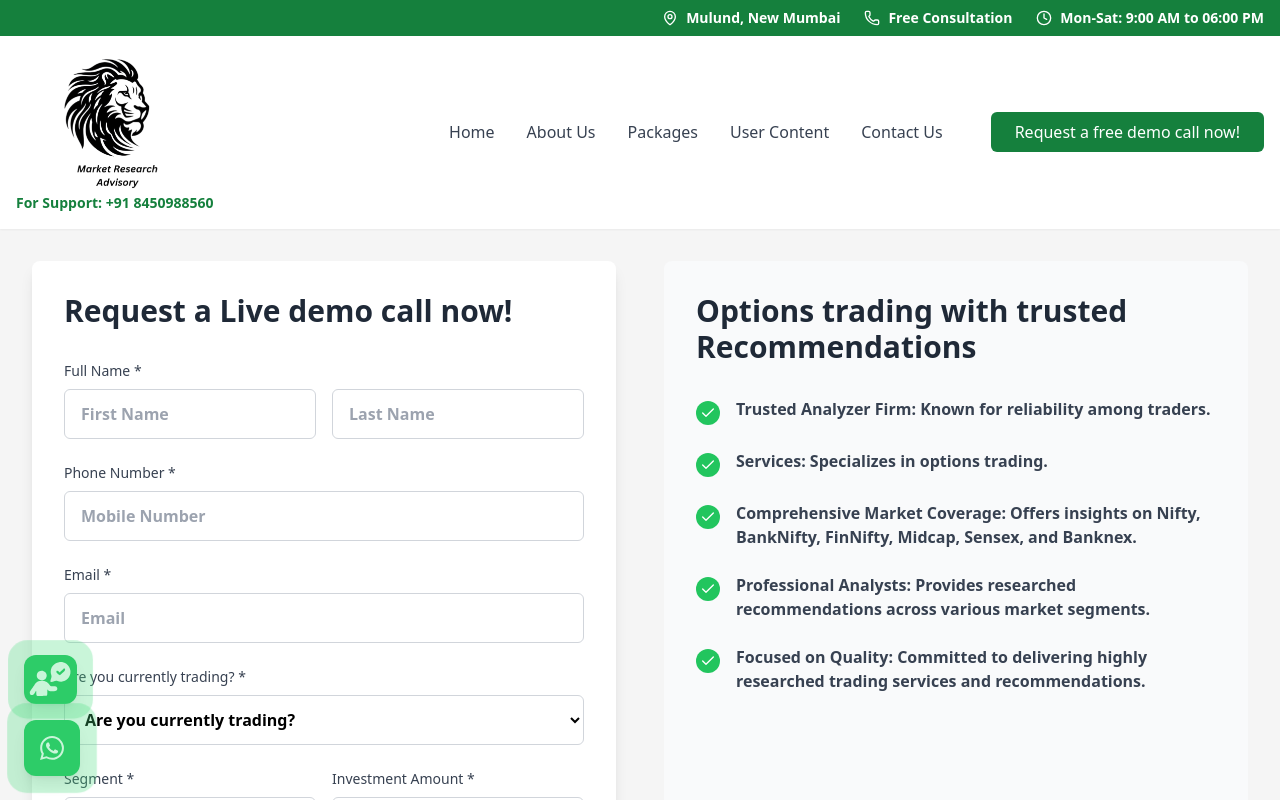
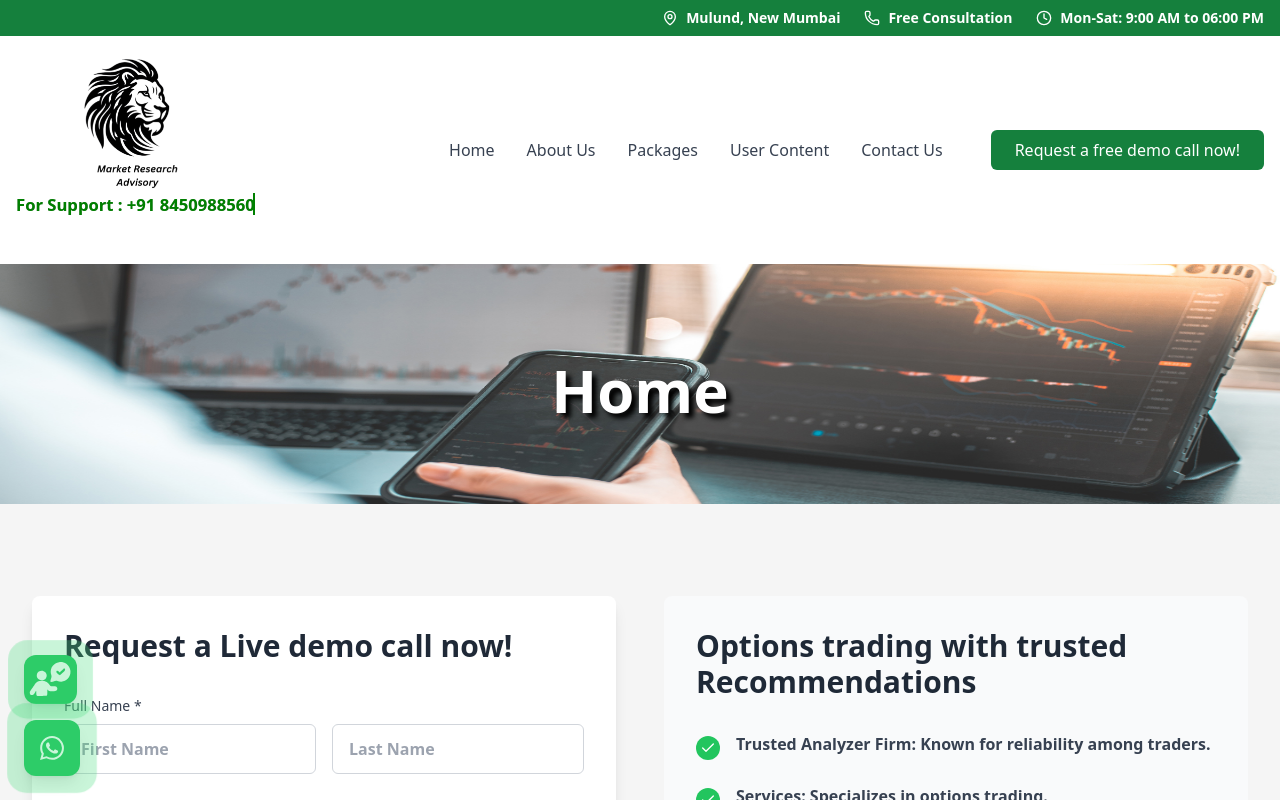
Before and after one commit to pawaradvait/capital-research, a React (Vite) app: page / in a window 1280 px wide. Shown: the top 800 px of the page. Built offline with nearby package versions, Linux system fonts and the light colour scheme; the HTML template or start-up script is replaced by a standard one.

Commit message:
added animation on header in For Support

```diff
--- /dev/null
+++ b/src/components/BgHeadingImg.jsx
@@ -0,0 +1,13 @@
+import React from 'react'
+import bgHeadingImg from '../assets/bgHeadingImg.png'
+
+const BgHeadingImg = ({heading}) => {
+  return (
+    <div>
+        <img src={bgHeadingImg} className='w-full h-60' alt="Background Image" />
+        <h1 className='relative bottom-36 text-white font-extrabold text-center text-6xl' style={{textShadow:'5px 5px 5px black'}}>{heading}</h1>
+    </div>
+  )
+}
+
+export default BgHeadingImg
--- a/src/components/Body.jsx
+++ b/src/components/Body.jsx
@@ -1,10 +1,12 @@
 import React from "react";
 import HomeForm from "./Home/HomeForm";
 import HomeSection from "./Home/HomeSection";
+import BgHeadingImg from "./BgHeadingImg";
 
 const Body = () => {
   return (
     <div>
+      <BgHeadingImg heading="Home" />
       <HomeForm />
       <HomeSection />
     </div>
--- a/src/components/ContactUs.jsx
+++ b/src/components/ContactUs.jsx
@@ -1,5 +1,6 @@
 import React, { useState } from "react";
 import { MapPin, Phone, Mail, Clock } from "lucide-react";
+import BgHeadingImg from "./BgHeadingImg";
 
 export default function ContactUs() {
   const [formData, setFormData] = useState({
@@ -82,6 +83,8 @@ export default function ContactUs() {
   };
 
   return (
+    <>
+    <BgHeadingImg heading="Contact Us"/>
     <div className="w-full max-w-6xl mx-auto p-4 md:p-8">
       <div className="grid grid-cols-1 lg:grid-cols-2 gap-0 shadow-2xl rounded-lg overflow-hidden">
         {/* Left Side - Contact Information */}
@@ -282,5 +285,6 @@ export default function ContactUs() {
         </div>
       </div>
     </div>
+    </>
   );
 }
--- a/src/components/Header.jsx
+++ b/src/components/Header.jsx
@@ -51,9 +51,12 @@ export default function Header() {
               <img src={img} alt="Logo" className="w-28" />
 
               <div className="text-center">
-                <p className="text-green-700 font-semibold text-xs md:text-sm">
-                  For Support: +91 8450988560
-                </p>
+                <h5 className="textTypeAnimation"
+                style={{cursor: 'pointer'}}
+                onclick="window.location.href='tel:8450988560';"
+                data-text="For&nbsp;Support&nbsp;:&nbsp;+91&nbsp;8450988560">
+                  For Support : +91 8450988560
+                </h5>
               </div>
             </div>
 
--- a/src/index.css
+++ b/src/index.css
@@ -12,3 +12,52 @@
 body {
   background-color: #f5f5f5;
 }
+
+
+.textTypeAnimation {
+  /* width: 72%; */
+  width: fit-content;
+  position: relative;
+  color: #a0a0a0;
+  -webkit-text-stroke-width: 2px;
+  -webkit-text-stroke: green;
+  /* -webkit-text-stroke-width: 2px; */
+  /* color: rgb(255, 145, 0); */
+  font-size: 1.3vw;
+  font-weight: bolder;
+  margin-bottom: 30px;
+}
+
+.textTypeAnimation::before {
+  content: attr(data-text);
+  position: absolute;
+  top: 0;
+  left: 0;
+  /* font-size: 5vw; */
+  /* left: -10px; */
+  width: 0%;
+  height: 90%;
+  /* font-weight: bolder; */
+  color: green;
+  border-right: 2.5px solid green;
+  overflow: hidden;
+  animation: textAnimation 10s infinite alternate ease-in-out;
+}
+
+@keyframes textAnimation {
+  0% {
+    width: 0%;
+  }
+
+  20% {
+    width: 100%;
+  }
+
+  80% {
+    width: 100%;
+  }
+
+  100% {
+    width: 0%;
+  }
+}
```
Also changed, not shown: src/assets/bgHeadingImg.png (added).
